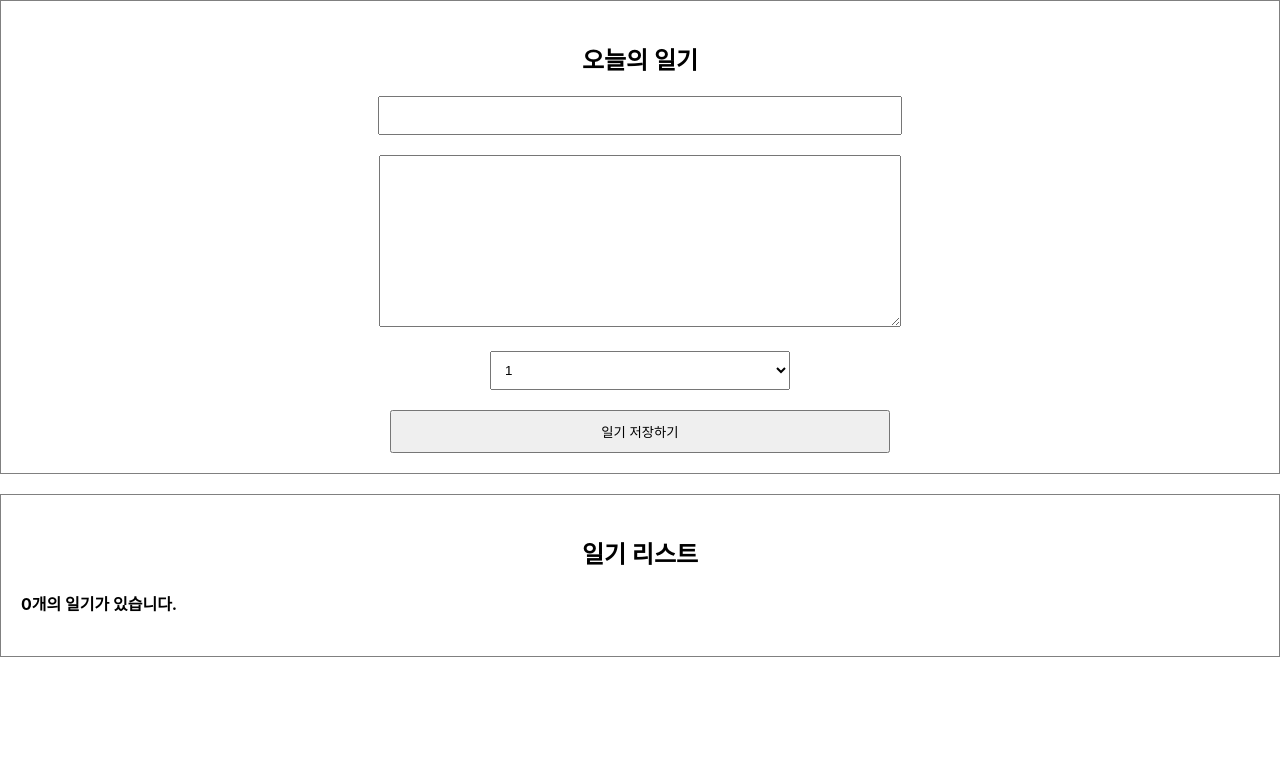
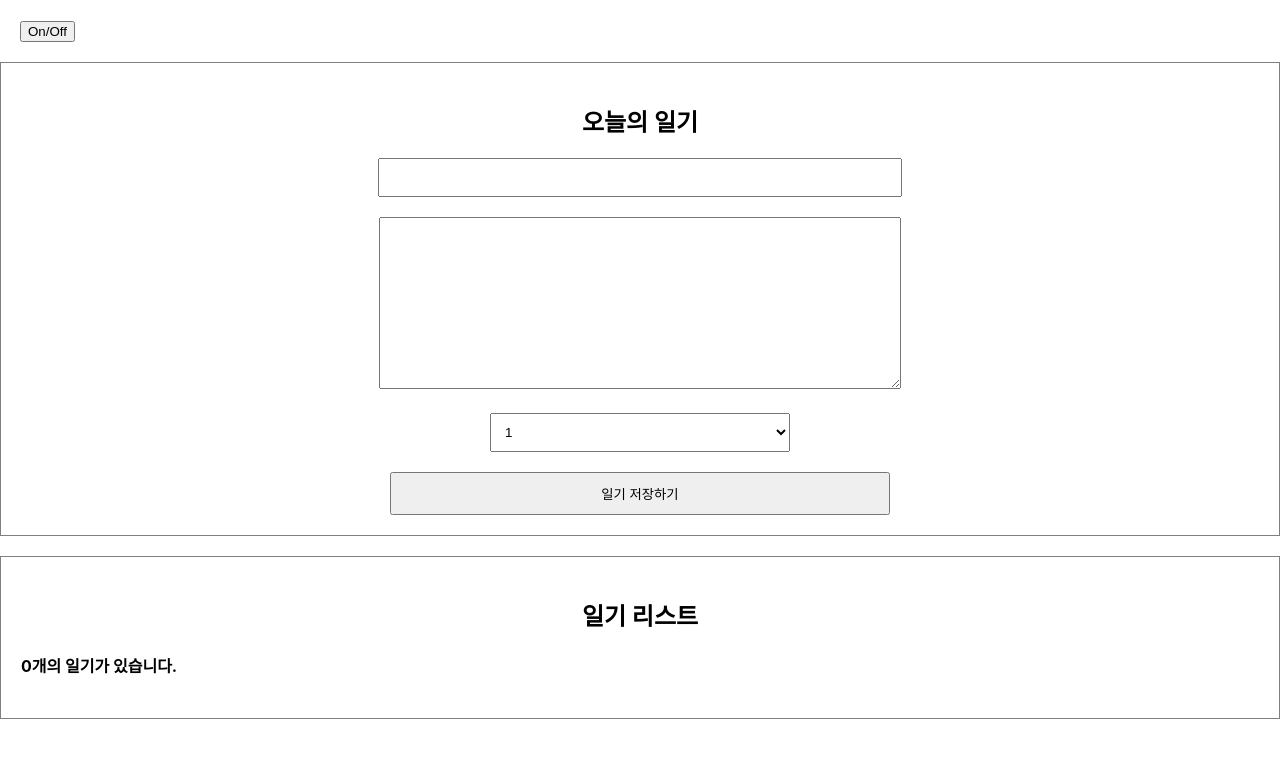
Before and after one commit to rhsiddlsidhd/SimpleDiary, a React (Create React App) app: page / in a window 1280 px wide. Shown: the top 758 px of the page. Built offline with nearby package versions, Linux system fonts and the light colour scheme.

Commit message:
:art: Feat:useEffect Test
Related to #12

```diff
--- a/src/App.js
+++ b/src/App.js
@@ -2,6 +2,7 @@
 import "./App.css";
 import DiaryEditor from "./DiaryEditor";
 import DiaryList from "./DiaryList";
+import LifeCycle from "./LifeCycle";
 
 function App() {
   const [data, setData] = useState([]);
@@ -41,6 +42,7 @@
 
   return (
     <div className="App">
+      <LifeCycle />
       <DiaryEditor onCraete={onCraete} />
       <DiaryList diaryList={data} onRemove={onRemove} onEdit={onEdit} />
     </div>
--- /dev/null
+++ b/src/LifeCycle.js
@@ -0,0 +1,59 @@
+import { useEffect, useState } from "react";
+
+const UnmonutTest = () => {
+  useEffect(() => {
+    console.log("Mount");
+
+    return () => {
+      //Unmount 시점에 실행하게 됨
+      console.log("Unmount");
+    };
+  }, []);
+  return <div>Unmount Testing Component</div>;
+};
+
+const LifeCycle = () => {
+  // const [count, setCount] = useState(0);
+  // const [text, setText] = useState("");
+  const [isVisble, setIsVisble] = useState(false);
+  const toggle = () => {
+    setIsVisble(!isVisble);
+  };
+
+  // useEffect(() => {
+  //   console.log("mount!");
+  // }, []);
+
+  // useEffect(() => {
+  //   console.log("update!");
+  // });
+
+  // useEffect(() => {
+  //   console.log(`count! is update ${count}`);
+  //   if (count > 5) {
+  //     alert("5를 넘었어!");
+  //     setCount(1);
+  //   }
+  // }, [count]);
+
+  // useEffect(() => {
+  //   console.log(`text! is update ${text}`);
+  // }, [text]);
+
+  return (
+    <div style={{ padding: 20 }}>
+      {/* <div>
+        {count}
+        <button onClick={() => setCount(count + 1)}>+</button>
+      </div>
+      <div>
+        <input value={text} onChange={(e) => setText(e.target.value)} />
+      </div> */}
+      <button onClick={toggle}>On/Off</button>
+      {/* 단락회로평가 */}
+      {isVisble && <UnmonutTest />}
+    </div>
+  );
+};
+
+export default LifeCycle;
```
